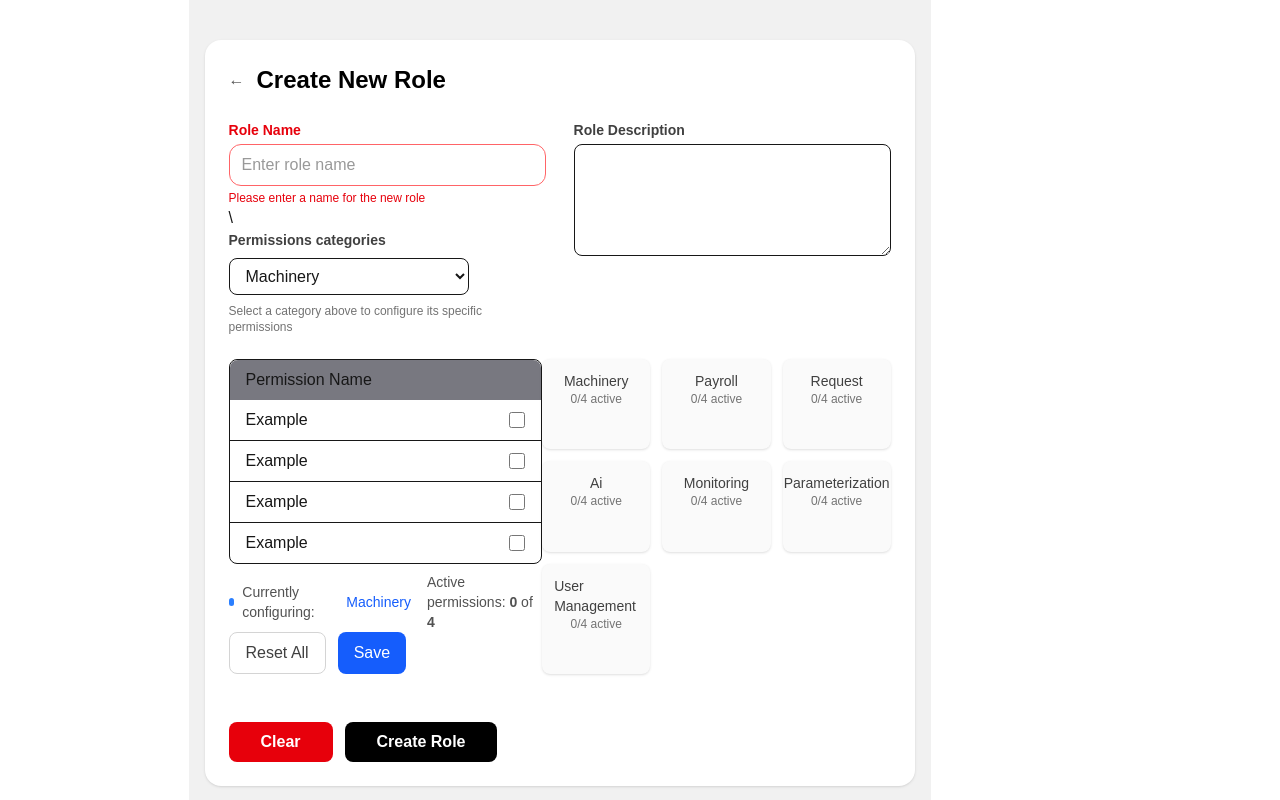
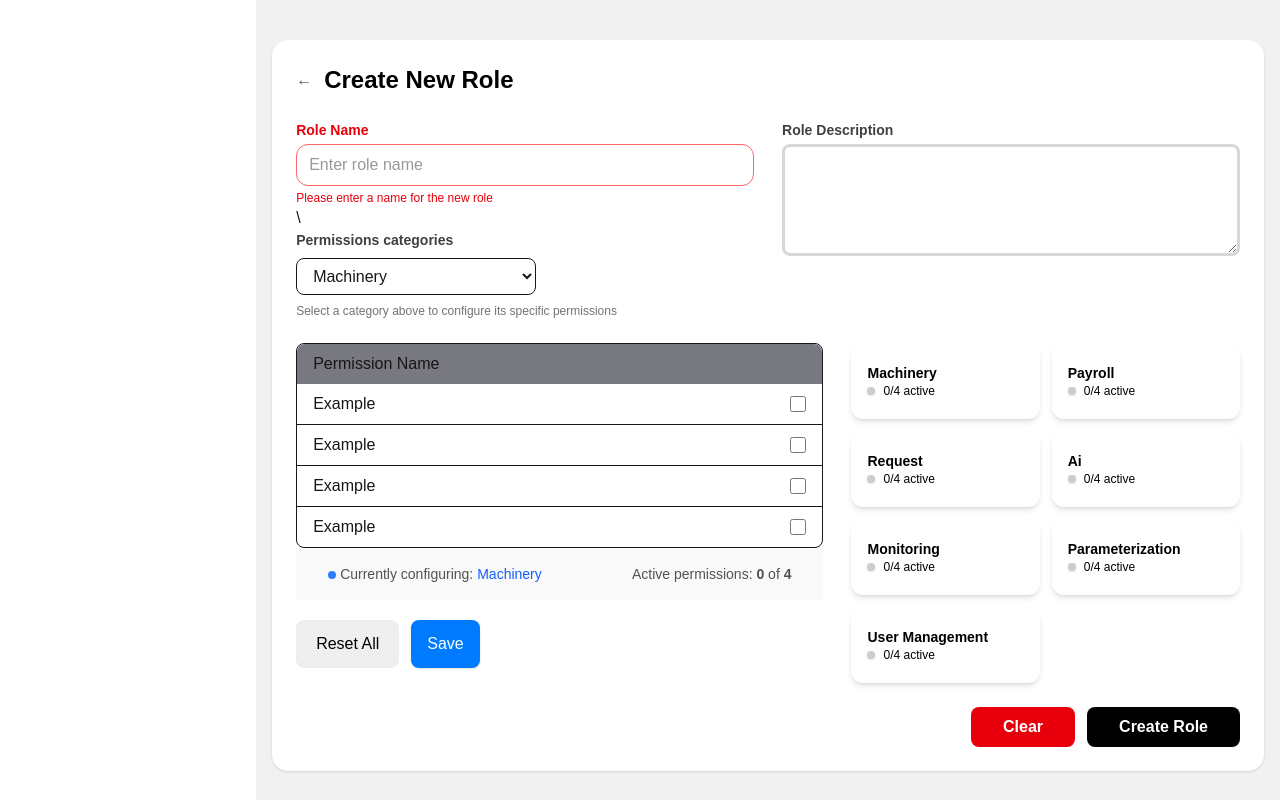
Before and after one commit to Minmgf/amms, a Next.js app: page /new-rol in a window 1280 px wide. Built offline with nearby package versions, Linux system fonts and the light colour scheme.

Commit message:
feature: update create nre rol

```diff
--- a/src/app/new-rol/page.jsx
+++ b/src/app/new-rol/page.jsx
@@ -10,7 +10,7 @@ const page = () => {
   };
 
   return (
-    <div className="flex gap-3 bg-white">
+    <div className="w-full flex gap-3 bg-white">
       {/* navigation */}
       <div className="w-[24%] bg-white"></div>
 
@@ -69,14 +69,14 @@ const page = () => {
                 </label>
                 <textarea
                   placeholder=""
-                  className="border rounded-lg px-3 py-2 mt-1 focus:outline-none focus:ring-2 focus:ring-blue-500 h-28"
+                  className="border-3 border-[#D7D7D7] text-black rounded-lg px-3 py-2 mt-1 focus:outline-none focus:ring-2 focus:border-[#D7D7D7] h-28"
                 />
               </div>
             </div>
 
             {/* Permission */}
-            <div className="flex justify-between">
-              <div className="flex flex-col">
+            <div className="grid grid-cols-7 gap-7">
+              <div className="col-span-4 flex flex-col">
                 <div className="border rounded-lg">
                   <div className="grid grid-cols-[1fr_auto] items-center rounded-t-lg px-4 py-2 font-medium bg-[#787880]">
                     <span>Permission Name</span>
@@ -95,31 +95,37 @@ const page = () => {
                   )}
                 </div>
 
+                {/* Permissions list */}
+                <div className="col-span-2 bg-[#F9F9F9] px-8 py-4">
+                  {/* Footer info */}
+                  <div className="flex justify-between items-center gap-2 text-sm text-neutral-600">
+                    <div className="flex gap-1">
+                      <div>
+                        <span className="h-2 w-2 rounded-full bg-blue-500 inline-block mr-1"></span>
+                        Currently configuring:
+                      </div>
+                      <span className="font-medium text-blue-600">
+                        Machinery
+                      </span>
+                    </div>
 
-                {/* Permissions list */}
-                <div className="col-span-2">
-                  {/* Footer info */}
-                  <div className="flex items-center gap-2 mt-2 text-sm text-neutral-600">
-                    <span className="h-2 w-2 rounded-full bg-blue-500 inline-block"></span>
-                    Currently configuring:
-                    <span className="font-medium text-blue-600">Machinery</span>
                     <span className="ml-2">
                       Active permissions: <b>0</b> of <b>4</b>
                     </span>
                   </div>
                 </div>
 
-                                <div>
+                <div className="mt-5">
                   <div className="flex gap-3">
                     <button
                       type="button"
-                      className="px-4 py-2 rounded-lg border border-neutral-300 text-neutral-700 hover:bg-neutral-100"
+                      className="px-5 py-3 rounded-lg bg-[#787880]/12 text-black hover:bg-neutral-100"
                     >
                       Reset All
                     </button>
                     <button
                       type="button"
-                      className="px-4 py-2 rounded-lg bg-blue-600 text-white hover:bg-blue-700"
+                      className="px-4 py-2 rounded-lg shadow bg-[#007AFF] text-white hover:bg-blue-700"
                     >
                       Save
                     </button>
@@ -127,10 +133,8 @@ const page = () => {
                 </div>
               </div>
 
-
-
               {/* Side categories */}
-              <div className="col-span-2 grid grid-cols-2 md:grid-cols-3 gap-3">
+              <div className="col-span-3 grid grid-cols-1 md:grid-cols-2 gap-3">
                 {[
                   "Machinery",
                   "Payroll",
@@ -142,12 +146,15 @@ const page = () => {
                 ].map((cat) => (
                   <div
                     key={cat}
-                    className="shadow-sm rounded-lg p-3 text-sm text-neutral-700 bg-neutral-50"
+                    className="shadow-md rounded-xl px-4 py-5 text-sm text-neutral-700 bg-white"
                   >
-                    <div className="flex flex-col items-center justify-between">
-                      <span>{cat}</span>
-                      <span className="text-xs text-neutral-500">
-                        0/4 active
+                    <div className="flex flex-col items-start justify-between">
+                      <span className="font-semibold text-black">{cat}</span>
+                      <span className="text-xs text-black">
+                        <div className="flex justify-center items-center gap-2">
+                          <div className="w-2 h-2 rounded-lg shadow bg-[#CCCCCC] text-white hover:bg-neutral-500"></div>
+                          0/4 active
+                        </div>
                       </span>
                     </div>
                   </div>
@@ -156,7 +163,7 @@ const page = () => {
             </div>
 
             {/* Buttons */}
-            <div className="col-span-2 flex justify-between mt-6">
+            <div className="w-full flex justify-end">
               <div className="flex gap-3">
                 <button
                   type="button"
```
Also changed, not shown: 1 other file (tests, documents, lock files or other folders).
